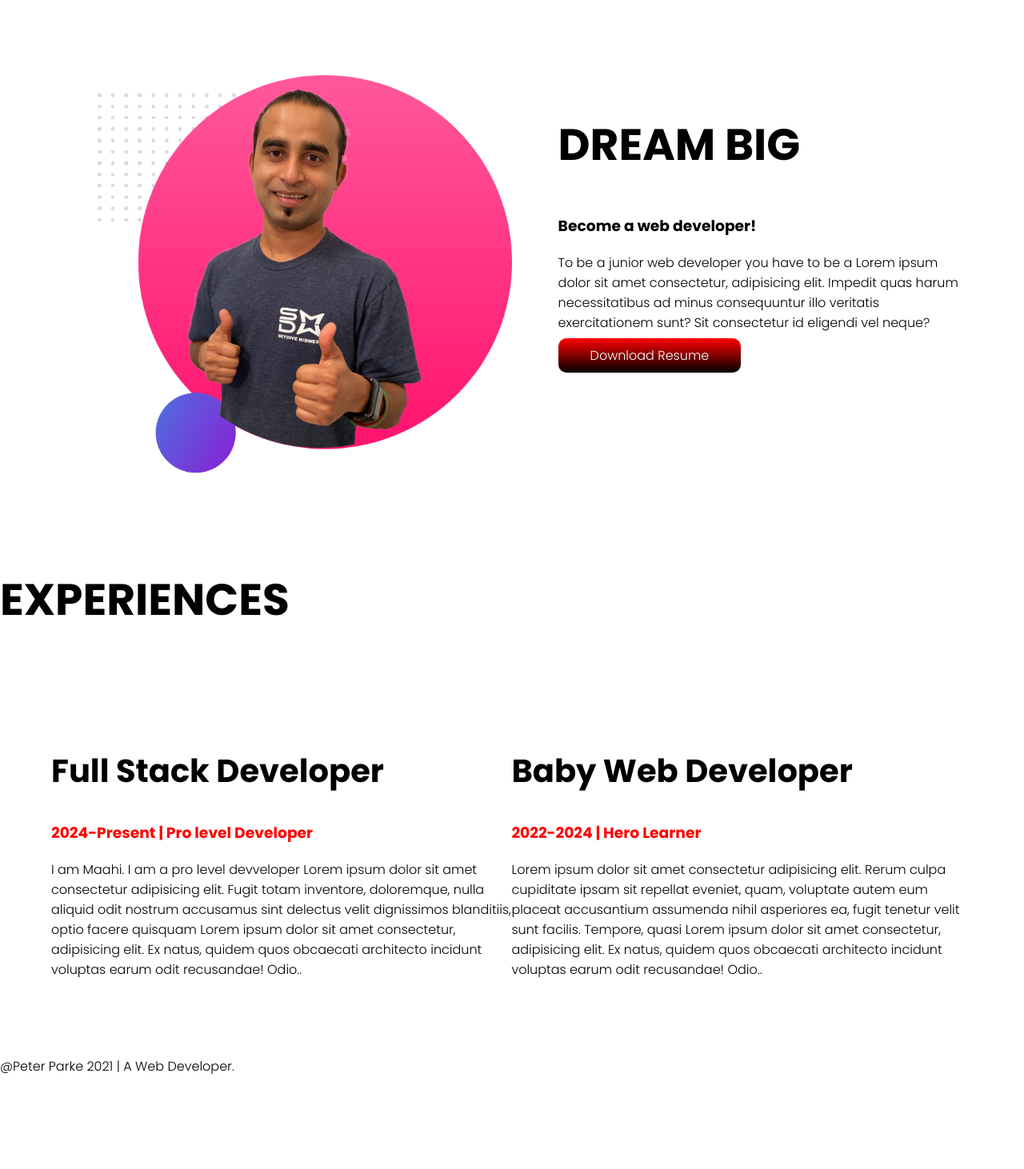
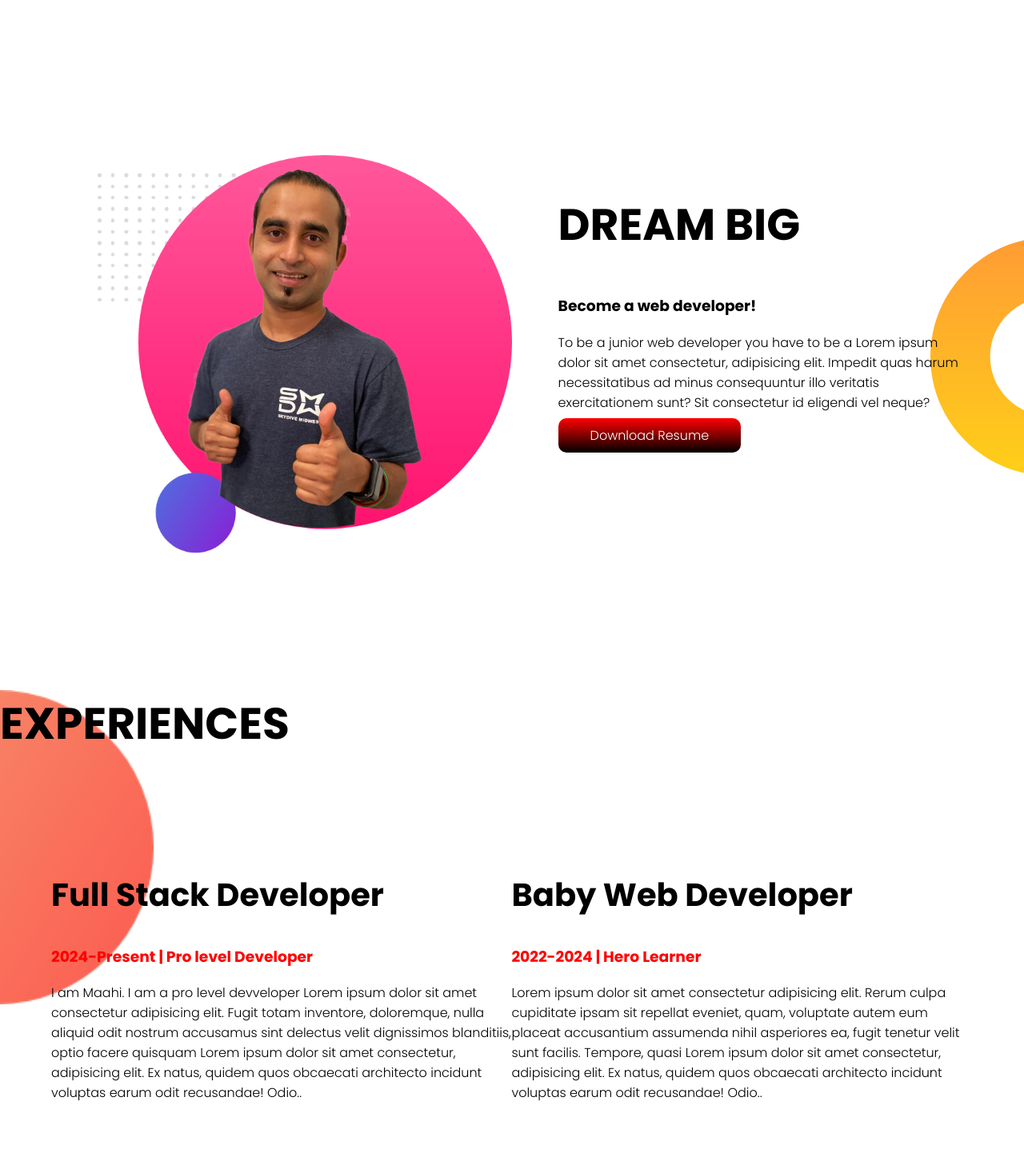
Before and after one commit to maahi00/developer-maahi, a plain HTML site: page index.html in a window 1280 px wide. Shown: the part 620-2082 px from the top of the page at 80% size. Before the commit the page ends 1982 px from the top, so only its background shows below. Drawn offline with Linux system fonts and the light colour scheme.

Commit message:
second-part

```diff
--- a/style.css
+++ b/style.css
@@ -14,6 +14,7 @@ h2 {
 }
 .flexible-container {
   display: flex;
+  margin-bottom: 100px;
   padding: 5%;
 }
 .fancy {
@@ -33,3 +34,13 @@ h2 {
   color: white;
   border-radius: 10px;
 }
+.dream-big {
+  background-image: url(./images/dream-bg.png);
+  background-repeat: no-repeat;
+  background-position: right;
+}
+.experience-area {
+  background-image: url(./images/exp-bg.png);
+  background-repeat: no-repeat;
+  background-size: 15%;
+}
```
